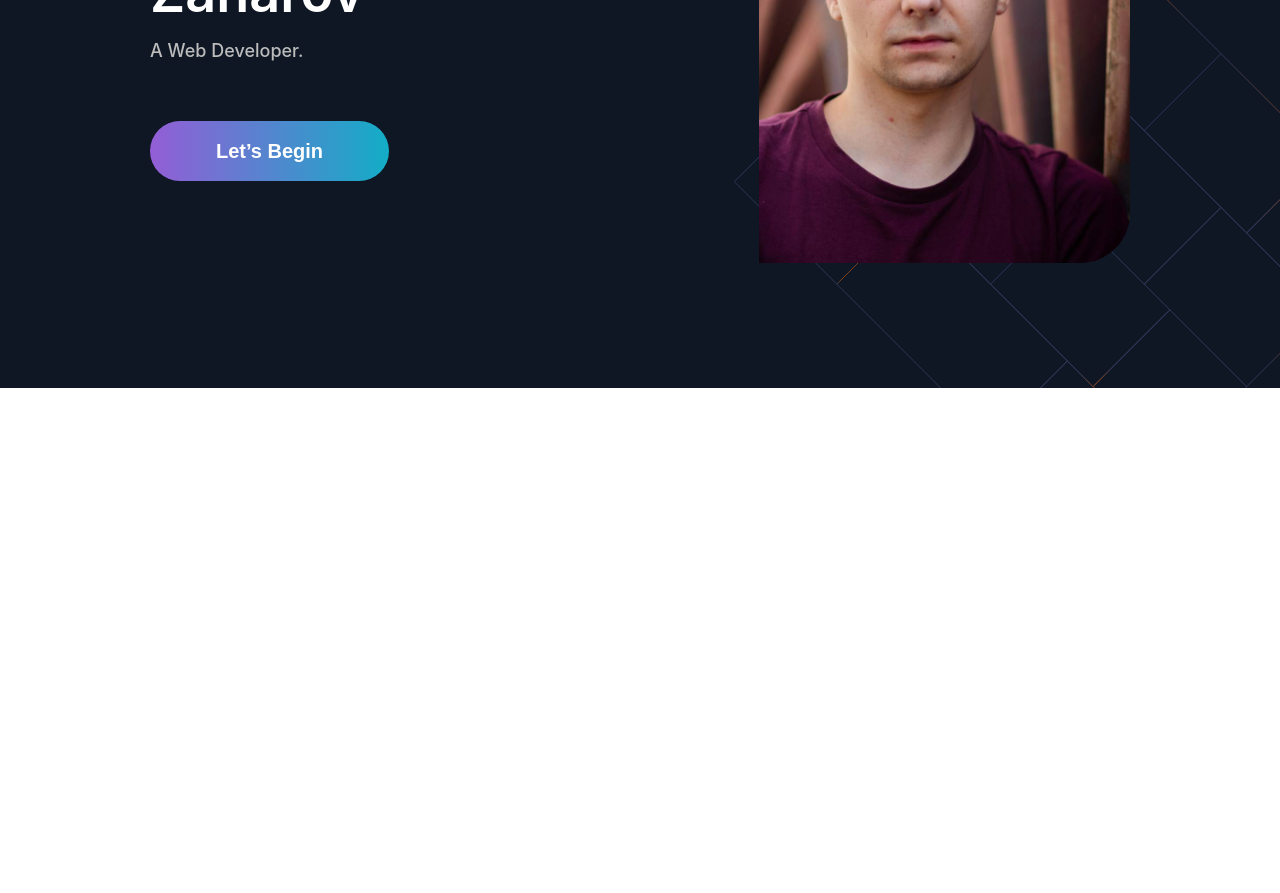
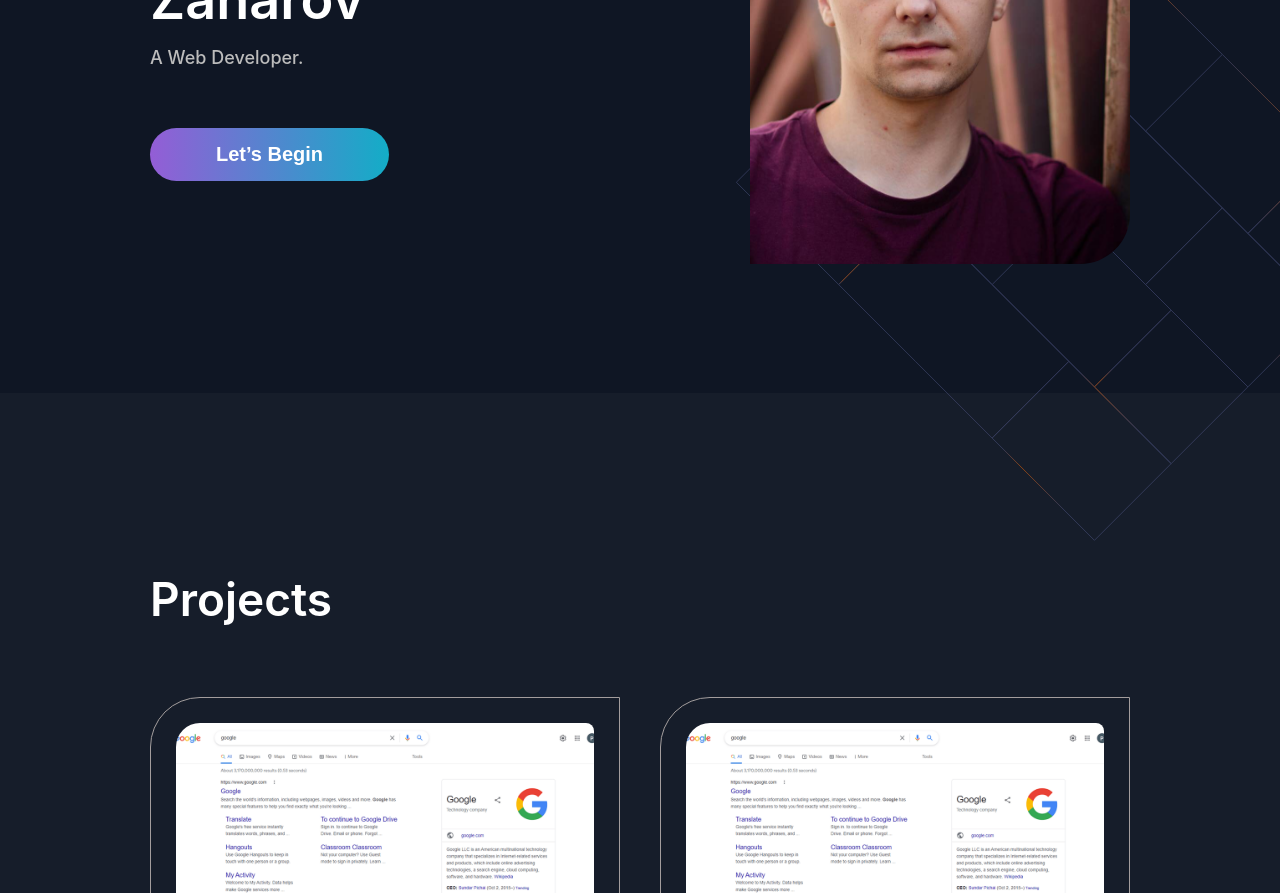
Before and after one commit to Sealba/portfolio-start-project-vite-main, a React (Vite) app: page / in a window 1280 px wide. Shown: the part 460-1353 px from the top of the page. Before the commit the page ends 848 px from the top, so only its background shows below. Built offline with nearby package versions, Linux system fonts and the light colour scheme.

Commit message:
Feat: sections

```diff
--- a/src/App.tsx
+++ b/src/App.tsx
@@ -1,13 +1,40 @@
 import './App.css'
 import {Header} from "./layout/header/Header.tsx";
 import {Main} from "./layout/sections/main/Main.tsx";
+import {Projects} from "./layout/sections/projects/Projects.tsx";
+import photopng1 from "./assets/images/1.png";
+import photopng2 from "./assets/images/2.png";
+import photopng3 from "./assets/images/3.png";
+import photopng4 from "./assets/images/4.png";
 
+export const ProjectsData = [{
+    id: 1, name: "Project 1",
+    description: "Lorem ipsum dolor sit amet, consectetur adipiscing elit, sed do eiusmod tempor incididunt ut labore et dolore magna aliqua.",
+    image: photopng1,
+    link: "#",
+}, {
+    id: 2, name: "Project 2",
+    description: "Lorem ipsum dolor sit amet, consectetur adipiscing elit, sed do eiusmod tempor incididunt ut labore et dolore magna aliqua.",
+    image: photopng2,
+    link: "#",
+}, {
+    id: 3, name: "Project 3",
+    description: "Lorem ipsum dolor sit amet, consectetur adipiscing elit, sed do eiusmod tempor incididunt ut labore et dolore magna aliqua.",
+    image: photopng3,
+    link: "#",
+}, {
+    id: 4, name: "Project 4",
+    description: "Lorem ipsum dolor sit amet, consectetur adipiscing elit, sed do eiusmod tempor incididunt ut labore et dolore magna aliqua.",
+    image: photopng4,
+    link: "#",
+},]
 
 function App() {
     return (
         <div className="App">
             <Header />
             <Main/>
+            <Projects/>
         </div>
     )
 }
--- a/src/components/button/Button.tsx
+++ b/src/components/button/Button.tsx
@@ -2,16 +2,20 @@ import styled from "styled-components";
 
 type ButtonPropsType = {
     children?: string;
+    as?: "a" | "button";
+    href?: string;
+    align?: string;
 }
 
 
-export const Button = ({children}:ButtonPropsType) => {
+export const Button = ({children,as,href,align}: ButtonPropsType) => {
     return (
-       <Btn>{children}</Btn>
+        <Btn $align={align} as={as} href={href}>{children}</Btn>
     );
 };
 
-const Btn=styled.button`
+const Btn = styled.button<{ $align?: string; }>`
+    align-self: ${props => props.$align === "flex-start" ? "flex-start;" : "center;"}
     display: flex;
     align-items: center;
     justify-content: center;
@@ -20,9 +24,9 @@ const Btn=styled.button`
     font-weight: 600;
     font-size: 20px;
     color: #fff;
-    height: 60px;
     padding: 15px 66px;
     border: none;
     cursor: pointer;
     background: linear-gradient(270deg, #13adc7 0%, #6978d1 66.67%, #945dd6 100%);
+    text-decoration: none;
 `
--- a/src/components/menu/Menu.tsx
+++ b/src/components/menu/Menu.tsx
@@ -17,6 +17,7 @@ const StyledMenu = styled.nav`
         display: flex;
         flex-direction: row;
         gap: 80px;
+        list-style: none;
     }
     li{
         a{
--- /dev/null
+++ b/src/components/projectcard/ProjectCard.tsx
@@ -0,0 +1,66 @@
+import styled from "styled-components";
+import {FC} from "react";
+import {Button} from "../button/Button.tsx";
+
+type ProjectCardPropsType = {
+    name: string,
+    description: string,
+    image: string,
+    link: string,
+}
+
+export const ProjectCard:FC<ProjectCardPropsType> = (props) => {
+    return (
+        <ProjectCardContainer>
+            <ProjectCardImage src={props.image} alt={"project"}/>
+            <ProjectCardTitle>{props.name}</ProjectCardTitle>
+            < ProjectCardDescription>{props.description}</ProjectCardDescription>
+            <Button as="a" href={props.link} align="flex-start">Look it up</Button>
+        </ProjectCardContainer>
+    );
+};
+
+const ProjectCardContainer = styled.div`
+    max-width: 550px;
+    display: flex;
+    flex-direction: column;
+    padding: 25px 25px 40px 25px;
+    align-items: center;
+    border: 1px solid #a39d9d;
+    border-radius: 50px 0;
+`
+const ProjectCardImage = styled.img`
+    width: 100%;
+    max-width: 500px;
+    border-radius: 24px 8px 8px 8px;
+    margin-bottom: 40px;
+`
+const ProjectCardTitle = styled.p`
+    font-weight: 600;
+    position: relative;
+    font-size: 30px;
+    line-height: 89%;
+    color: #fff;
+    text-transform: uppercase;
+    text-align: center;
+    padding-bottom:27px;
+    margin: 0 0 40px 0;
+
+    &:before {
+        content: '';
+        position: absolute;
+        top: 50px;
+        left: 50%;
+        transform: translateX(-50%);
+        height: 4px;
+        width: 300px;
+        background: linear-gradient(270deg, #13adc7 0%, #6978d1 66.67%, #945dd6 100%);
+    }`
+const ProjectCardDescription = styled.p`
+    width: 100%;
+    align-self: flex-start;
+    text-align: left;
+    font-weight: 500;
+    font-size: 18px;
+    color: #fff;
+    margin: 0 0 50px 0;`
--- /dev/null
+++ b/src/components/sectiontitle/SectionTitle.tsx
@@ -0,0 +1,19 @@
+import styled from "styled-components";
+
+type SectionTitlePropsType = {
+    children: string;
+}
+
+export const SectionTitle = ({children} : SectionTitlePropsType) => {
+    return (
+        <Title>{children}</Title>
+    );
+};
+
+const Title = styled.h2`
+    font-weight: 600;
+    font-size: 46px;
+    color: #fff;
+    align-self: flex-start;
+    margin-bottom: 70px;
+`
--- a/src/layout/header/Header.tsx
+++ b/src/layout/header/Header.tsx
@@ -16,9 +16,13 @@ export const Header = () => {
 
 const StyledHeader = styled.header`
     background-color: #0F1624;
+    position: sticky;
+    top: 0;
+    z-index: 5;
     padding: 26px 150px 26px 150px;
     display: flex;
     flex-direction: row;
     align-items: center;
     justify-content: space-between;
+    border-bottom: 1px solid #192630;
 `
--- a/src/layout/sections/main/Main.tsx
+++ b/src/layout/sections/main/Main.tsx
@@ -10,16 +10,19 @@ export const Main = () => {
             <FlexWrapper direction="column">
                 <h2>I am Sergey Zaharov</h2>
                 <h1>A Web Developer. </h1>
-                <Button>Let’s Begin</Button>
+                <Button align={"flex-start"}>Let’s Begin</Button>
             </FlexWrapper>
+            <BackgroundWrapper>
             <Photo src={photo} alt="photo"/>
             <Background src={background} alt="background" />
+            </BackgroundWrapper>
         </SectionMain>
     );
 };
 const SectionMain = styled.section`
     position: relative;
-    overflow: hidden;
+    overflow-y: visible;
+    overflow-x: clip;
     z-index: 2;
     display: flex;
     flex-direction: row;
@@ -37,10 +40,14 @@ const SectionMain = styled.section`
      object-position: top center;
      border-radius: 50px 0 50px 0;
  `
+const BackgroundWrapper = styled.div`
+position: relative;
+width: fit-content;
+`
 const Background = styled.img`
     position: absolute;
-    width:546px;
-    top: 186px;
-    right: 0;
+    width:666px;
+    top: 61px;
+    right: -272px;
     z-index: -1;
 `
--- /dev/null
+++ b/src/layout/sections/projects/Projects.tsx
@@ -0,0 +1,32 @@
+import styled from "styled-components";
+import {SectionTitle} from "../../../components/sectiontitle/SectionTitle.tsx";
+import {ProjectsData} from "../../../App.tsx";
+import {ProjectCard} from "../../../components/projectcard/ProjectCard.tsx";
+
+
+export const Projects = () => {
+    return (
+        <ProjectSections>
+            <SectionTitle>Projects</SectionTitle>
+            <ProjectCards>
+                {ProjectsData.map((item, index) => {
+                    return <ProjectCard key={index} link={item.link} description={item.description} name={item.name}
+                                        image={item.image}></ProjectCard>
+                })}
+            </ProjectCards>
+        </ProjectSections>
+    );
+};
+
+const ProjectSections = styled.section`
+    position: relative;
+    z-index: -1;
+    background: #161d2a;
+    padding: 140px 150px 140px 150px;
+`
+const ProjectCards = styled.div`
+    display: grid;
+    grid-template-columns: 1fr 1fr;
+    column-gap: 40px;
+    row-gap: 60px;
+    margin: 0 auto;`
```
Also changed, not shown: src/assets/images/background.svg.
